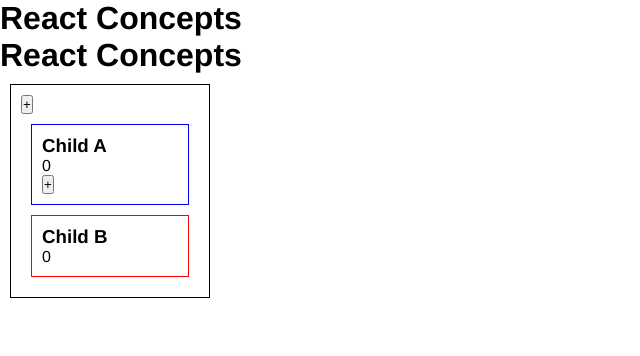
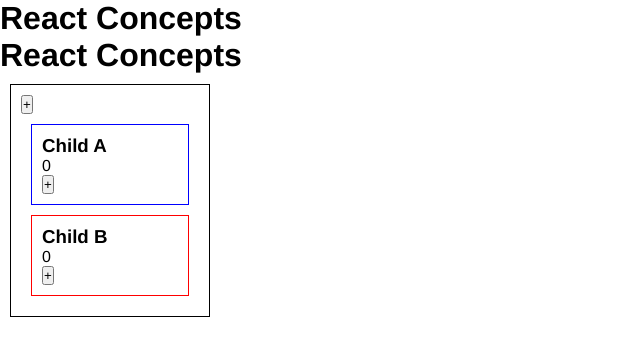
Before and after one commit to Itshatami/React-Concepts, a React (Vite) app: page / in a window 1280 px wide. Shown: the top 356 px of the page, without its empty margins (0-640 px from the left). Built offline with nearby package versions, Linux system fonts and the light colour scheme.

Commit message:
passing JSX as props

```diff
--- a/src/components/ChildB.jsx
+++ b/src/components/ChildB.jsx
@@ -3,11 +3,12 @@ const childStyle = {
   margin: "10px",
   padding: "10px",
 };
-const ChildB = ({ number }) => {
+const ChildB = ({ number, text }) => {
   return (
     <div style={childStyle}>
       <h3>Child B</h3>
       <p>{number}</p>
+      {text}
     </div>
   );
 };
--- a/src/components/Parent.jsx
+++ b/src/components/Parent.jsx
@@ -5,18 +5,24 @@ import ChildB from "./ChildB";
 const parentStyle = {
   border: "1px solid black",
   margin: "10px",
-    padding: "10px",
-  maxWidth:"200px"
+  padding: "10px",
+  maxWidth: "200px",
 };
+
 const Parent = () => {
   const [number, setNumber] = useState(0);
+
+  const clickHandler = () => {
+    setNumber((number) => number + 1);
+  };
+
   return (
     <>
       <h1>React Concepts</h1>
       <div style={parentStyle}>
         <button onClick={() => setNumber((number) => number + 1)}>+</button>
         <ChildA number={number} setNumber={setNumber} />
-        <ChildB number={number} />
+        <ChildB number={number} text={<button onClick={clickHandler}>+</button>} />
       </div>
     </>
   );
```
